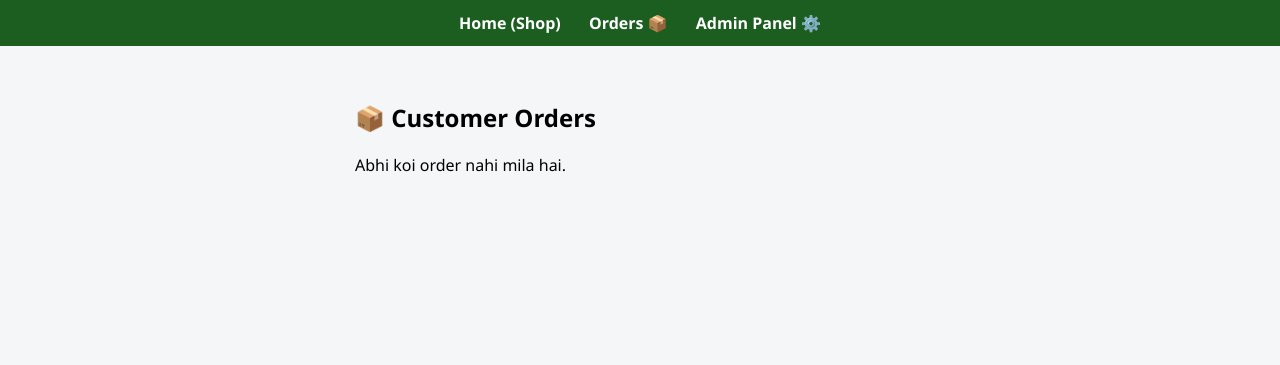
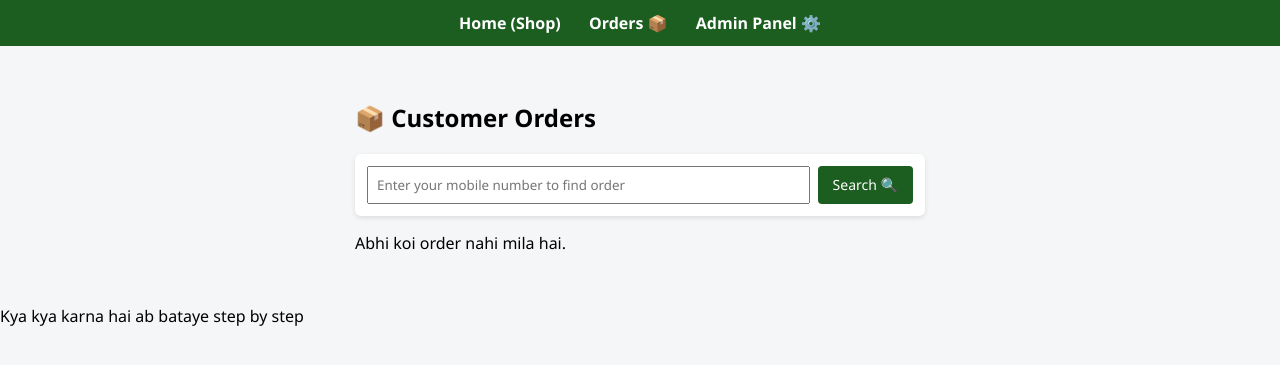
Before and after one commit to mrevilhunter2-pixel/mushroom-shop, a Flask app: page /orders in a window 1280 px wide. Shown: the top 365 px of the page. Run offline with Flask 3, Linux system fonts and the light colour scheme.

Commit message:
Update orders.html

```diff
--- a/templates/orders.html
+++ b/templates/orders.html
@@ -26,6 +26,16 @@
 
     <div class="container">
         <h2>📦 Customer Orders</h2>
+                <!-- Customer Search Box -->
+        {% if not is_admin %}
+        <div style="background: white; padding: 12px; border-radius: 6px; margin-bottom: 15px; box-shadow: 0 2px 5px rgba(0,0,0,0.1);">
+            <form action="/orders" method="POST" style="display: flex; gap: 8px;">
+                <input type="tel" name="phone" placeholder="Enter your mobile number to find order" value="{{ phone_searched }}" style="flex: 1; padding: 8px;" required>
+                <button type="submit" style="background: #1b5e20; color: white; border: none; border-radius: 4px; padding: 8px 15px; cursor: pointer;">Search 🔍</button>
+            </form>
+        </div>
+        {% endif %}
+
         {% for o in orders %}
             <div class="order-card">
                 <h3>Customer: {{ o[1] }} <span class="badge">{{ o[9] }}</span></h3>
@@ -78,3 +88,5 @@
 
 </body>
 </html>
+
+Kya kya karna hai ab bataye step by step
```
